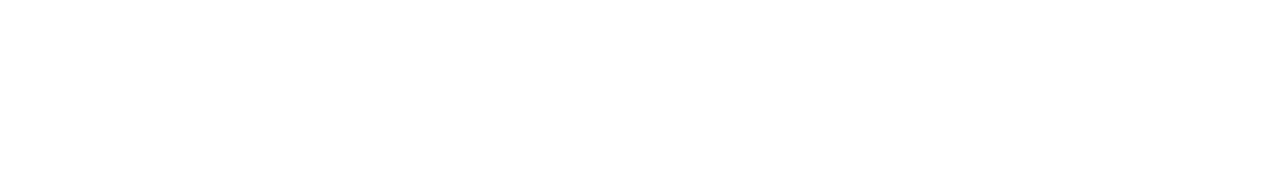
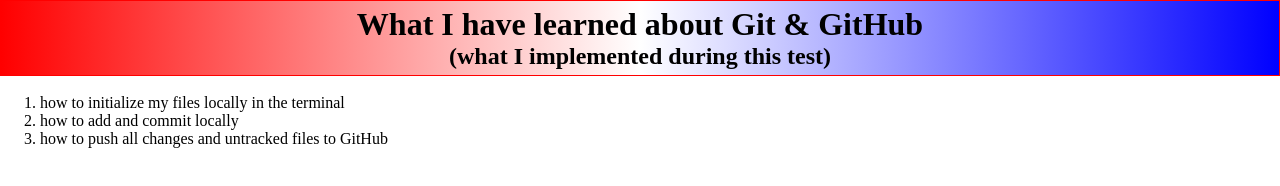
Before and after one commit to GeekyVirgo/testing-my-knowledge, a plain HTML site: page index.html in a window 1280 px wide. Drawn offline with Linux system fonts and the light colour scheme.

Commit message:
edited .css to add ol and heading div

```diff
--- a/index.html
+++ b/index.html
@@ -6,6 +6,17 @@
     </head>
     <body>
 
+        <div class="heading1">
+            <h1>What I have learned about Git & GitHub</h1>
+            <h2>(what I implemented during this test)</h2>
+        </div>
+        <br />
+        <ol>
+            <li>how to initialize my files locally in the terminal</li>
+            <li>how to add and commit locally</li>
+            <li>how to push all changes and untracked files to GitHub</li>
+        </ol>
+
         <script src="app.js"></script>
     </body>
 </html>
--- a/style.css
+++ b/style.css
@@ -1,4 +1,12 @@
 * {
-    margin: 0;
-    padding: 0;
+    margin: 0px;
+    justify-content: center;
+    align-items: center;
 }
+
+.heading1 {
+    text-align: center;
+    border: 1px solid red;
+    padding: 5px;
+    background-image: linear-gradient(to right, red, white, blue);
+}
```
